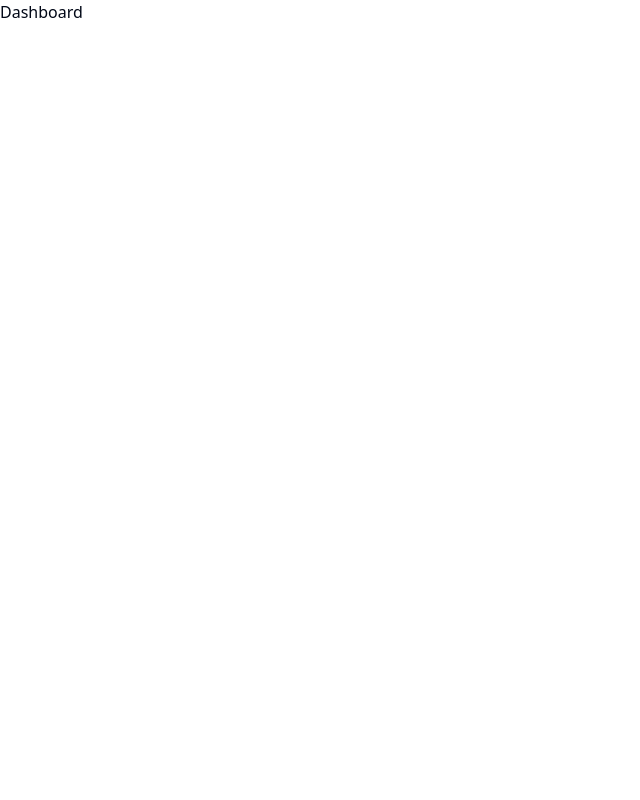
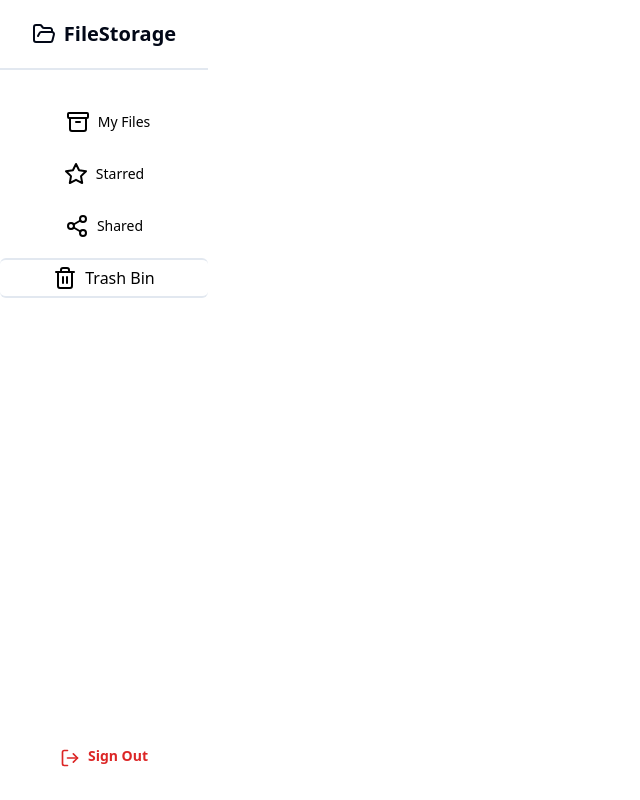
Before and after one commit to saswata-roy1024/FileStorage-app, a React (Vite) app in the folder client/: page /dashboard in a window 1280 px wide. Shown: the whole page, without its empty margins (0-640 px from the left). Built offline with nearby package versions, Linux system fonts and the light colour scheme; sample sign-in values are in the browser's storage.

Commit message:
Client: Adding Sidebar for Dashboard.

```diff
--- /dev/null
+++ b/client/src/components/Sidebar.jsx
@@ -0,0 +1,49 @@
+import React from 'react';
+import { Button } from '@/components/ui/button';
+import { Archive, Star, Trash2, Share2, FolderOpen, LogOut } from "lucide-react";
+
+function Sidebar() {
+    return (
+        <div className='w-52 dark:bg-[#152030] py-5 h-screen'>
+
+            <div className='min-w-12 md:w-52 pb-5 flex justify-center gap-2 border-b-2 font-bold text-xl items-center'>
+                <FolderOpen />
+                FileStorage
+            </div>
+
+            <div className='h-[90vh] flex flex-col justify-between'>
+                <nav className="my-8 text-slate-200 flex flex-col gap-3 w-full">
+                    <div className='flex flex-col gap-3 text-black dark:text-slate-50 w-full'>
+
+                        <Button className="space-x-2 ml-2" variant="ghost">
+                            <Archive />
+                            <span>My Files</span>
+                        </Button>
+
+                        <Button className="space-x-2" variant="ghost">
+                            <Star />
+                            <span>Starred</span>
+                        </Button>
+
+                        <Button className="space-x-2" variant="ghost">
+                            <Share2 />
+                            <span>Shared</span>
+                        </Button>
+                    </div>
+
+                    <Button className='border-y-2 py-3 w-full text-center text-black dark:text-slate-50 text-base space-x-2' variant="ghost">
+                        <Trash2 />
+                        <span>Trash Bin</span>
+                    </Button>
+                </nav>
+
+                <Button variant="ghost" className="w-full text-red-600 hover:text-red-500 flex gap-2 items-center  mb-3 ">
+                    <LogOut size={20} />
+                    <span className='font-bold text-sm pb-1'>Sign Out</span>
+                </Button>
+            </div>
+        </div>
+    );
+}
+
+export default Sidebar;
--- a/client/src/pages/Dashboard.jsx
+++ b/client/src/pages/Dashboard.jsx
@@ -1,11 +1,12 @@
 import { Navigate } from "react-router-dom";
-
+import Sidebar from "@/components/Sidebar";
 function Dashboard() {
-
   if (!window.localStorage.getItem("isAuthenticated")) return <Navigate to="/" />;
 
   return (
-    <div>Dashboard</div>
+    <div>
+      <Sidebar />
+    </div>
   )
 }
 
```
